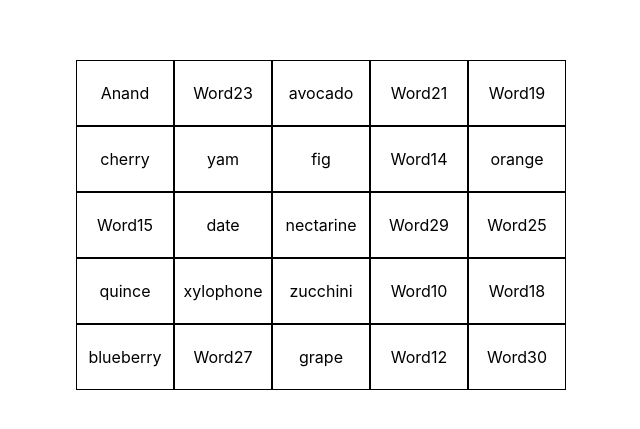
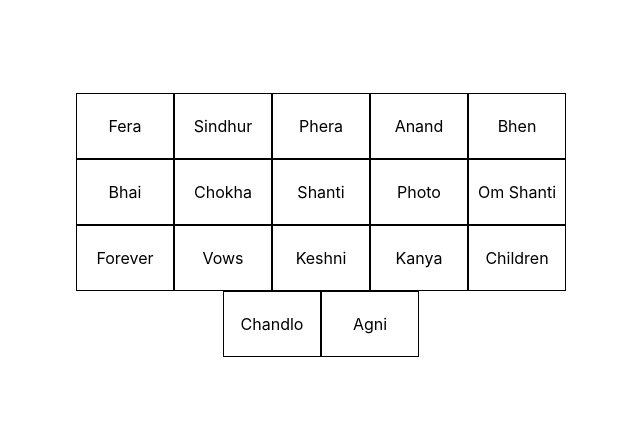
Before and after one commit to Vshah21/bingoapp.github.io, a React (Create React App) app: page / in a window 1280 px wide. Shown: the part 191-620 px from the top of the page, without its empty margins (319-959 px from the left). Built offline with nearby package versions, Linux system fonts and the light colour scheme.

Commit message:
Update BingoApp.js

```diff
--- a/src/BingoApp.js
+++ b/src/BingoApp.js
@@ -16,11 +16,8 @@ const BingoApp2 = () => {
   };
 
   const bingoWords = [
-    'Keshni', 'Anand', 'cherry', 'date', 'elderberry', 'fig', 'grape', 'honeydew', 'kiwi', 'lemon', 'Word10',
-    'Word11', 'Word12', 'Word13', 'Word14', 'Word15', 'Word16', 'Word17', 'Word18', 'Word19', 'Word20',
-    'Word21', 'Word22', 'Word23', 'Word24', 'Word25', 'Word26', 'Word27', 'Word28', 'Word29', 'Word30',
-    'mango', 'nectarine', 'orange', 'pear', 'quince','raspberry', 'strawberry', 'tangerine', 'ugli', 'watermelon',
-    'xylophone', 'yam', 'zucchini', 'avocado', 'blueberry',
+    'Keshni', 'Anand', 'Sindhur', 'Vows', 'Forever', 'Bhai', 'Bhen', 'Shanti', 'Fera', 'Children', 'Om Shanti',
+    'Chokha', 'Agni', 'Photo', 'Phera', 'Chandlo', 'Kanya',
     // Add more words here...
   ];
 
```
